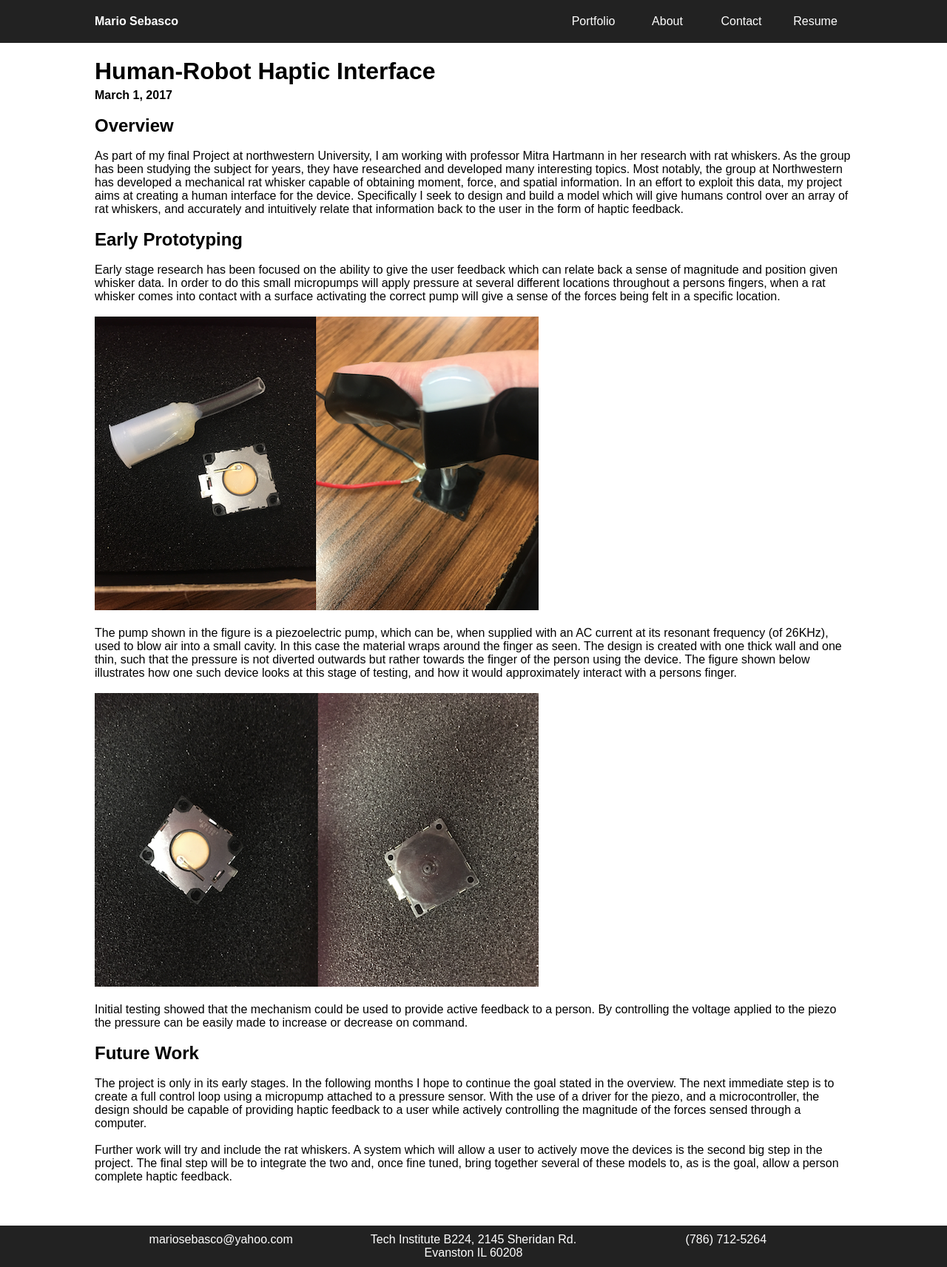
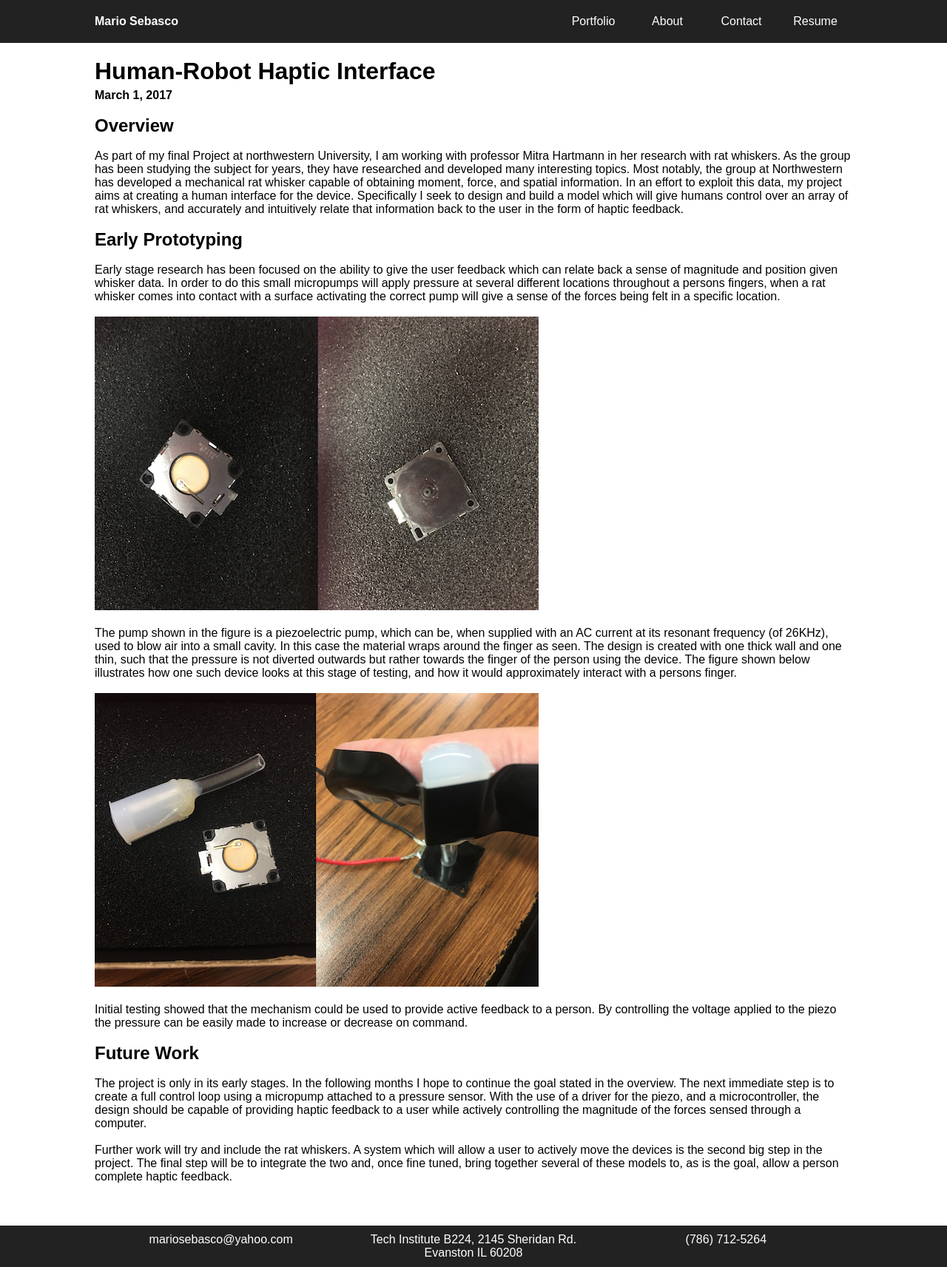
Before and after one commit to mariosebasco/mariosebasco_portfolio, a Jekyll site: the page built from _projects/00-rat-whisker.md, in a window 1280 px wide. Shown: the whole page at 74% size. Built offline with Jekyll 4.4.1, drawn with Linux system fonts in a browser that asks for light colours; nearby versions of some CDN libraries.

Commit message:
pic changes

```diff
--- a/_projects/00-rat-whisker.md
+++ b/_projects/00-rat-whisker.md
@@ -15,12 +15,12 @@ As part of my final Project at northwestern University, I am working with profes
 
 Early stage research has been focused on the ability to give the user feedback which can relate back a sense of magnitude and position given whisker data. In order to do this small micropumps will apply pressure at several different locations throughout a persons fingers, when a rat whisker comes into contact with a surface activating the correct pump will give a sense of the forces being felt in a specific location.
 
-<img src="/mariosebasco.github.io/public/images/deviceSetup.png" alt="micro_pump" style="width:600px;height:397px;">
+<img src="/mariosebasco.github.io/public/images/microPump.png" alt="micro_pump" style="width:600px;height:397px;">
 
 
 The pump shown in the figure is a piezoelectric pump, which can be, when supplied with an AC current at its resonant frequency (of 26KHz), used to blow air into a small cavity. In this case the material wraps around the finger as seen. The design is created with one thick wall and one thin, such that the pressure is not diverted outwards but rather towards the finger of the person using the device. The figure shown below illustrates how one such device looks at this stage of testing, and how it would approximately interact with a persons finger.
 
-<img src="/mariosebasco.github.io/public/images/microPump.png" alt="device_setup" style="width:600px;height:397px;">
+<img src="/mariosebasco.github.io/public/images/deviceSetup.png" alt="device_setup" style="width:600px;height:397px;">
 
 
 Initial testing showed that the mechanism could be used to provide active feedback to a person. By controlling the voltage applied to the piezo the pressure can be easily made to increase or decrease on command.
```
